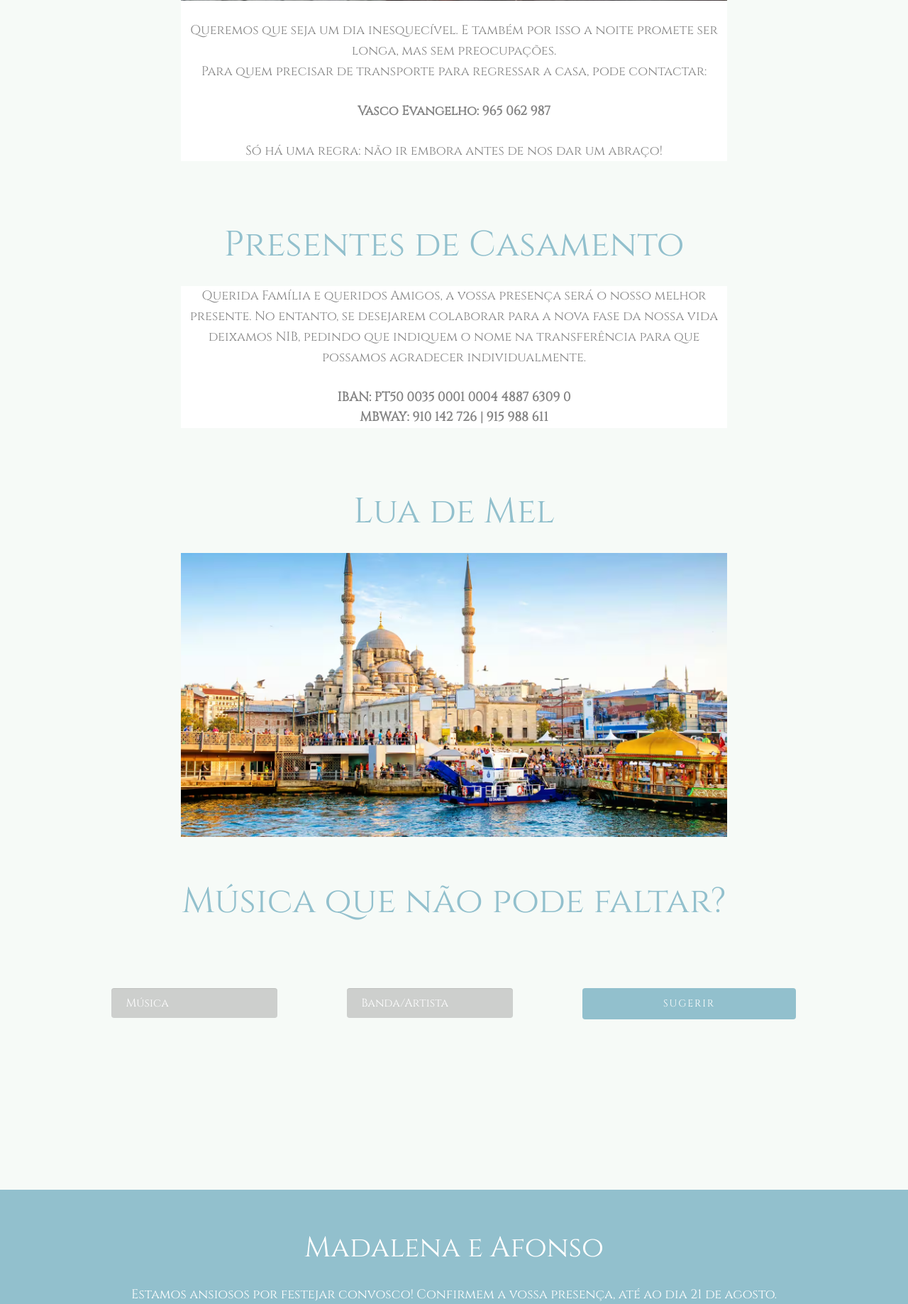
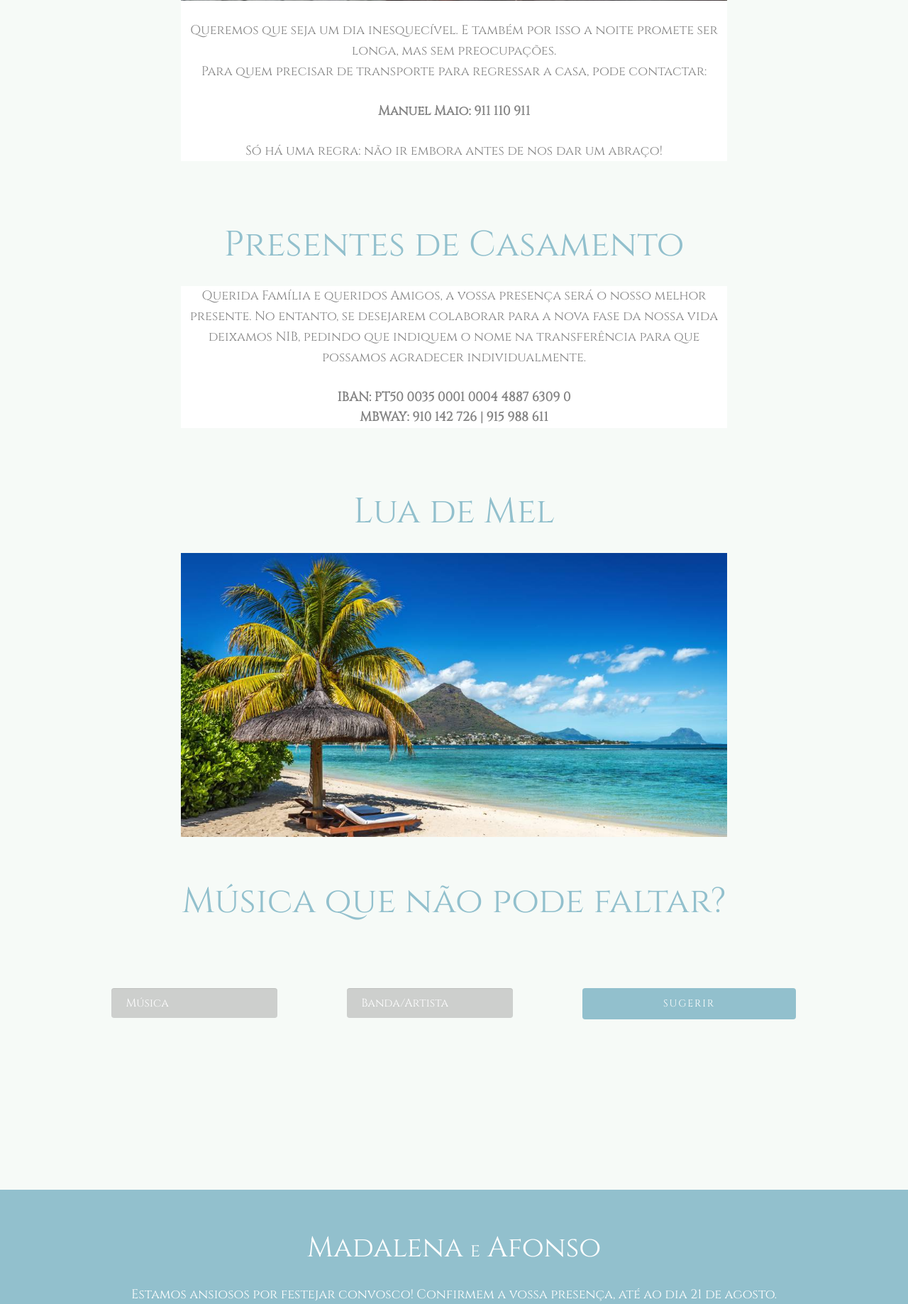
Before and after one commit to bubas3000/casamento, a PHP site: page / in a window 1280 px wide. Shown: the part 2612-4449 px from the top of the page at 71% size. Run offline with PHP 8.4, Linux system fonts and the light colour scheme; some libraries are stand-ins or nearby versions.

Commit message:
Update index.php

```diff
--- a/index.php
+++ b/index.php
@@ -10,7 +10,16 @@
 	<title>Madalena e Afonso</title>
 	<meta name="viewport" content="width=device-width, initial-scale=1">
 	<meta name="description" content="Casamento Madalena e Afonso" />
-
+    <style>
+        .responsive-line-break {
+            display: inline;
+        }
+        @media (max-width: 767px) { /* Adjust the max-width value based on your needs */
+            .responsive-line-break {
+                display: block;
+            }
+        }
+    </style>
 
   <!--
 	//////////////////////////////////////////////////////
@@ -77,7 +86,13 @@
 							<div class="col-md-10 col-md-offset-1">
 								<div class="animate-box">
 								<!--<h1>The Wedding</h1>-->
-									<h2>Madalena <small style="color: white;">e</small> Afonso</h2>
+								<h2>
+									Madalena
+									<span class="responsive-line-break">
+										<small style="color: white;">e</small>
+									</span>
+									Afonso
+								</h2>
 									<p><span>21.09.2024</span></p>
 								</div>
 							</div>
@@ -149,10 +164,12 @@
 								<p>Quinta do Castilho - 17h</p>
 
 								<p><i class="icon-map"></i>Vale de Figueira, 2000-719 Santarém</p>
-								<form action="https://maps.app.goo.gl/9PZfb9n3TqfyoYDk9" method="get" target="_blank">
+								<a href="https://maps.app.goo.gl/9PZfb9n3TqfyoYDk9" target="_blank" class="btn btn-primary btn-block">Mapa</a>
+
+								<!--<form action="https://maps.app.goo.gl/9PZfb9n3TqfyoYDk9" method="get" target="_blank">
 									<button type="submit" class="btn btn-primary btn-block">Mapa</button>
 								</form>
-								<!--<p>Far far away, behind the word mountains, far from the countries Vokalia and Consonantia, there live the blind texts. Separated they live in Bookmarksgrove right at the coast of the Semantics, a large language ocean.</p>-->
+								<p>Far far away, behind the word mountains, far from the countries Vokalia and Consonantia, there live the blind texts. Separated they live in Bookmarksgrove right at the coast of the Semantics, a large language ocean.</p>-->
 							</div>
 						</div>
 					</div>
@@ -187,7 +204,7 @@
 								<div class="ceremony-bg" style="background-image: url(images/regresso2.jpg);"></div>
 								<p><br>Queremos que seja um dia inesquecível. E também por isso a noite promete ser longa, mas sem preocupações.</br>
 								Para quem precisar de transporte para regressar a casa, pode contactar:</p>
-								<p><strong>Vasco Evangelho: 965 062 987</strong></p>
+								<p><strong>Manuel Maio: 911 110 911</strong></p>
 								<p>Só há uma regra: não ir embora antes de nos dar um abraço!</p>
 							</div>
 						</div>
@@ -234,7 +251,7 @@
 						  </div>
 
 						  <script>
-							var images = ['images/Istambul.avif','images/capadocia.jpg','images/praia.jpg'];
+							var images = ['images/praia.jpg','images/mauritius3.jpeg','images/Mauritius.webp'];
 							var currentIndex = 0;
 							var ceremonyBg = document.querySelector('#ceremony-bg');
 
@@ -559,7 +576,6 @@
 				e.preventDefault();
 				const submitButton = form.querySelector('button[type="submit"]');
             	submitButton.disabled = true;
-				alert("A enviar sugestão...");
 				const data = new FormData(form);
 				const action = e.target.action;
 				fetch(action, {
@@ -584,9 +600,15 @@
 				<div class="container">
 					<div class="row">
 						<div class="col-md-12 text-center">
-							<h2>Madalena e Afonso</h2>
+							<h2>
+								Madalena
+								<span class="responsive-line-break">
+									<small style="color: white;">e</small>
+								</span>
+								Afonso
+							</h2>
 							<p>Estamos ansiosos por festejar convosco! Confirmem a vossa presença, até ao dia 21 de agosto.</p>
-							<p>Madalena: +351 910 142 726 | Afonso: +351 915 988 611</p>
+							<p>Madalena: +351 910 142 726 <br> Afonso: +351 915 988 611</p>
 							<button type="submit" class="btn ft" onclick="openForm1()">RSVP</button>
 						</div>
 						<div class="form-popup" id="myForm1">
@@ -634,7 +656,7 @@
 					e.preventDefault();
 					const submitButton = form.querySelector('button[type="submit"]');
             		submitButton.disabled = true;
-					alert("A enviar...");
+					closeForm1();
 					const data = new FormData(form);
 					const action = e.target.action;
 					fetch(action, {
@@ -644,7 +666,6 @@
 					.then(() => {
 						alert("Enviado com sucesso. Muito Obrigado!");
 						form.reset();
-						closeForm1();
 					})
 				});
 				});
```
